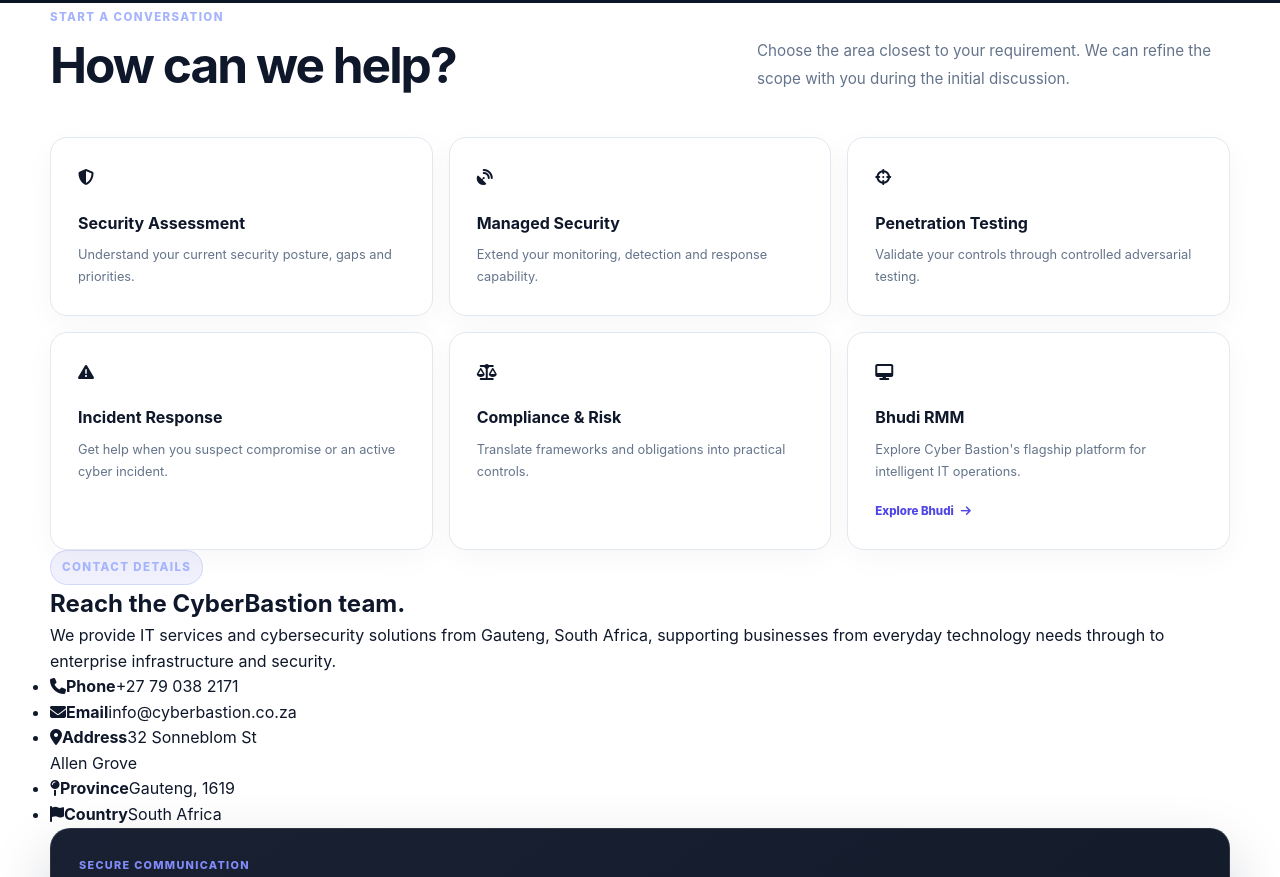
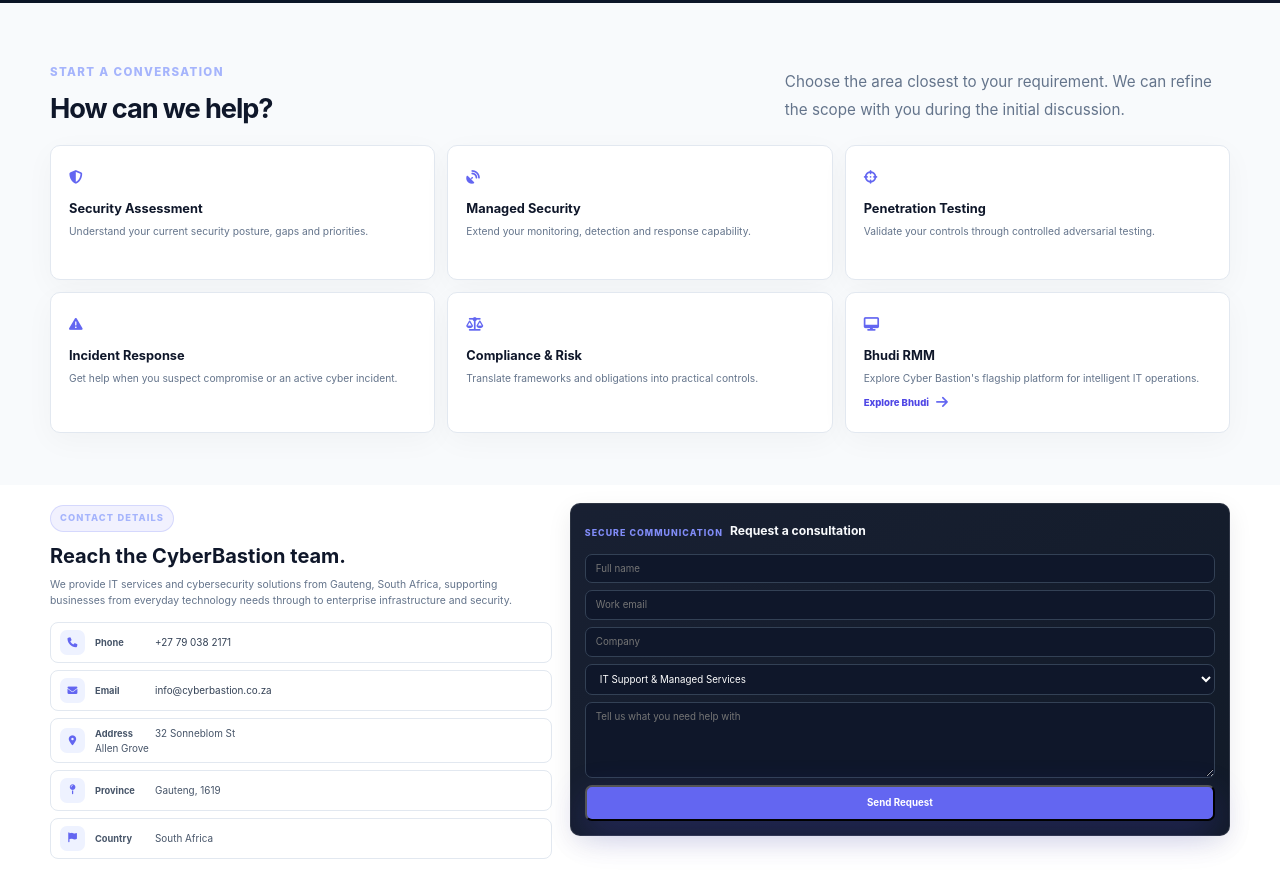
Before and after one commit to PleaseMahobo/cyberbastion, a plain HTML site: page contact.html in a window 1280 px wide. Shown: the part 717-1594 px from the top of the page. Drawn offline with Linux system fonts and the light colour scheme.

Commit message:
Add compact contact page target styling

```diff
--- a/css/style.css
+++ b/css/style.css
@@ -253,3 +253,215 @@ footer { color: #94a3b8; background: #060d18; }
         display: none;
     }
 }
+
+
+/* Contact page target layout */
+.contact-services {
+    padding-top: 55px;
+    padding-bottom: 52px;
+    background: #f8fafc;
+}
+
+.contact-services .section-heading {
+    grid-template-columns: 1fr .65fr;
+    margin-bottom: 22px;
+}
+
+.contact-services .section-heading h2 {
+    font-size: 1.7rem;
+}
+
+.contact-services .services-grid {
+    display: grid;
+    grid-template-columns: repeat(3, 1fr);
+    gap: 12px;
+}
+
+.contact-services .service-card {
+    min-height: 135px;
+    padding: 18px;
+    border-radius: 10px;
+    background: #fff;
+}
+
+.contact-services .service-card i {
+    color: #6366f1;
+    font-size: .85rem;
+}
+
+.contact-services .service-card h3 {
+    margin-top: 9px;
+    font-size: .8rem;
+}
+
+.contact-services .service-card p {
+    margin-top: 5px;
+    font-size: .64rem;
+    line-height: 1.5;
+}
+
+.contact-services .card-link {
+    margin-top: 9px;
+    font-size: .6rem;
+}
+
+.contact-details-section {
+    padding: 18px 0 48px;
+    background: #fff;
+}
+
+.contact-details-section > .container {
+    display: grid;
+    grid-template-columns: .95fr 1.25fr;
+    align-items: start;
+    gap: 18px;
+}
+
+.contact-details-section .threat-content {
+    min-width: 0;
+}
+
+.contact-details-section .eyebrow {
+    font-size: .58rem;
+    padding: 5px 9px;
+}
+
+.contact-details-section .threat-content h2 {
+    margin-top: 8px;
+    font-size: 1.25rem;
+}
+
+.contact-details-section .threat-content > p {
+    margin-top: 5px;
+    color: var(--muted);
+    font-size: .65rem;
+    line-height: 1.55;
+}
+
+.contact-details-list {
+    display: grid;
+    gap: 7px;
+    margin-top: 13px;
+    list-style: none;
+}
+
+.contact-details-list li {
+    display: flex;
+    align-items: center;
+    gap: 10px;
+    padding: 7px 9px;
+    border: 1px solid var(--line);
+    border-radius: 8px;
+    background: #fff;
+}
+
+.contact-details-list li > i {
+    display: grid;
+    flex: 0 0 25px;
+    width: 25px;
+    height: 25px;
+    place-items: center;
+    border-radius: 7px;
+    color: #6366f1;
+    background: #eef2ff;
+    font-size: .62rem;
+}
+
+.contact-details-list li span:last-child {
+    min-width: 0;
+    color: var(--slate);
+    font-size: .62rem;
+    line-height: 1.45;
+}
+
+.contact-details-list b {
+    display: inline-block;
+    min-width: 52px;
+    margin-right: 8px;
+    color: #475569;
+    font-size: .58rem;
+}
+
+.contact-details-list a {
+    color: #334155;
+}
+
+.contact-details-list a:hover {
+    color: #4f46e5;
+}
+
+.contact-details-section .threat-visualization {
+    min-width: 0;
+}
+
+.contact-details-section .bhudi-panel {
+    padding: 14px;
+    border-radius: 10px;
+    box-shadow: 0 8px 25px rgba(15,23,42,.08);
+}
+
+.contact-details-section .bhudi-panel > span {
+    display: inline-block;
+    font-size: .55rem;
+}
+
+.contact-details-section .bhudi-panel > strong {
+    display: inline-block;
+    margin: 0 0 0 7px;
+    color: #f8fafc;
+    font-size: .76rem;
+    vertical-align: middle;
+}
+
+.contact-details-section .bhudi-panel form {
+    display: grid !important;
+    gap: 7px !important;
+    margin-top: 10px;
+}
+
+.contact-details-section .bhudi-panel input,
+.contact-details-section .bhudi-panel select,
+.contact-details-section .bhudi-panel textarea {
+    width: 100%;
+    padding: 8px 10px !important;
+    border-radius: 7px !important;
+    font: inherit;
+    font-size: .61rem;
+    line-height: 1.2;
+}
+
+.contact-details-section .bhudi-panel textarea {
+    min-height: 62px;
+    resize: vertical;
+}
+
+.contact-details-section .bhudi-panel .btn {
+    width: 100%;
+    padding: 8px 12px;
+    border-radius: 7px;
+    font-size: .61rem;
+}
+
+@media (max-width: 900px) {
+    .contact-services .services-grid {
+        grid-template-columns: repeat(2, 1fr);
+    }
+
+    .contact-details-section > .container {
+        grid-template-columns: 1fr;
+    }
+}
+
+@media (max-width: 600px) {
+    .contact-services .services-grid {
+        grid-template-columns: 1fr;
+    }
+
+    .contact-services .section-heading {
+        grid-template-columns: 1fr;
+    }
+
+    .contact-details-list b {
+        min-width: 48px;
+    }
+}
```
